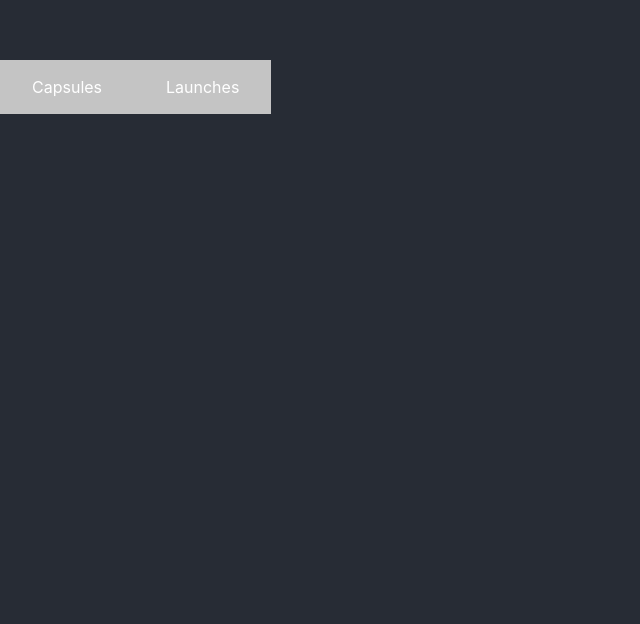
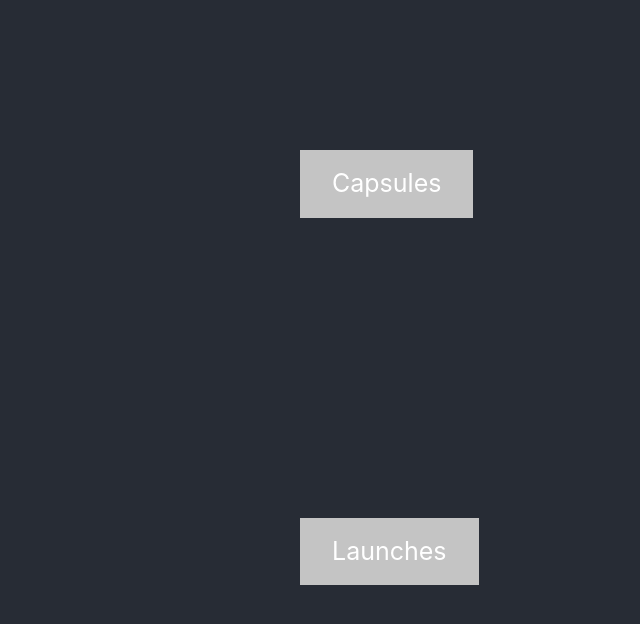
Before and after one commit to Mat0108/Space-X, a React (Create React App) app: page / in a window 1280 px wide. Shown: the part 150-774 px from the top of the page, without its empty margins (0-640 px from the left). Built offline with nearby package versions, Linux system fonts and the light colour scheme.

Commit message:
Update home.css

```diff
--- a/src/pages/css/home.css
+++ b/src/pages/css/home.css
@@ -3,9 +3,11 @@
     border: none;
     color: white;
     padding: 15px 32px;
-    margin-top: 210px;
+    margin-top: 300px;
+    margin-left: 300px;
+    margin-right: 250px;
     text-align: center;
     text-decoration: none;
     display: inline-block;
-    font-size: 16px;
+    font-size: 25px;
 }
```
